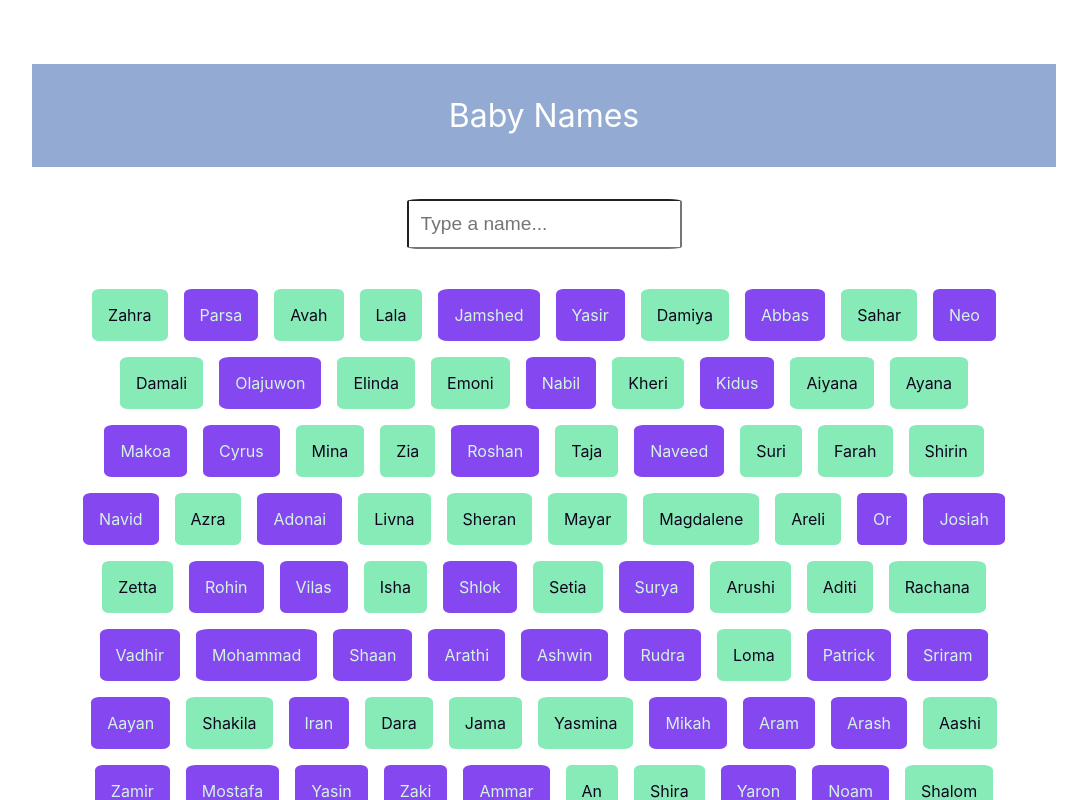
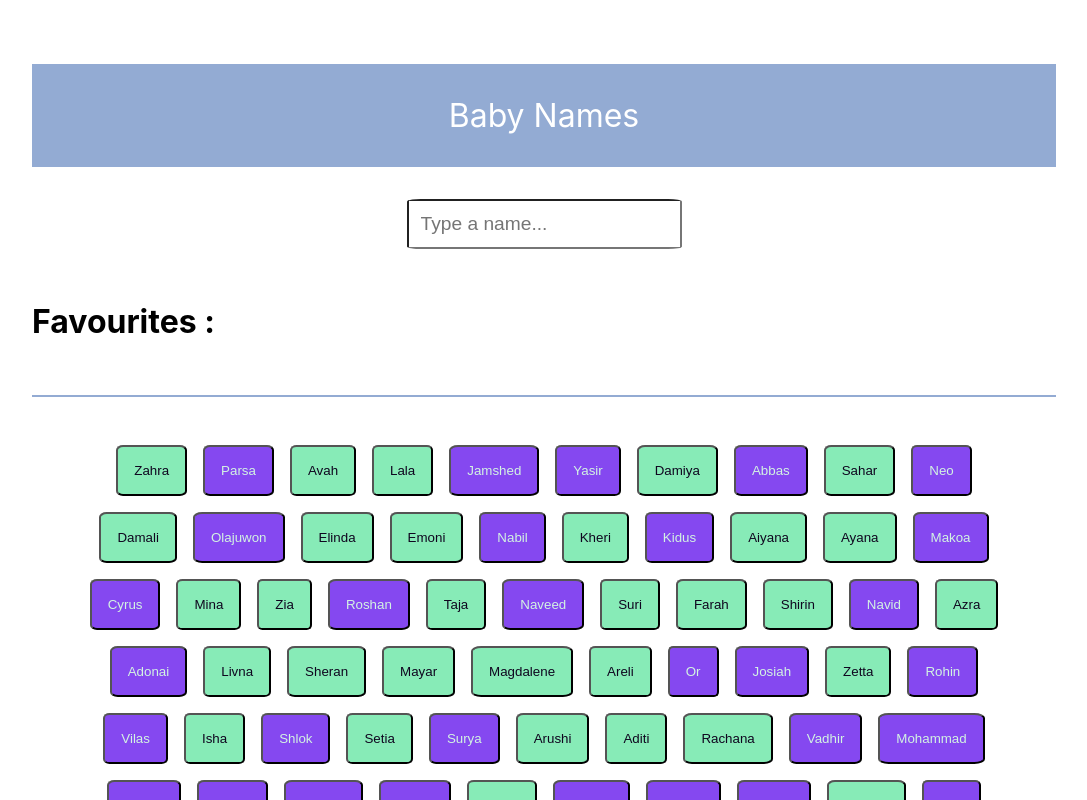
Before and after one commit to nirmeet-baweja/baby-names-react, a React (Create React App) app: page / in a window 1280 px wide. Shown: the top 800 px of the page, without its empty margins (96-1183 px from the left). Built offline with nearby package versions, Linux system fonts and the light colour scheme.

Commit message:
Level 3 Completed

```diff
--- a/src/App.css
+++ b/src/App.css
@@ -34,11 +34,26 @@
   border-radius: 5%;
 }
 
+.favourites {
+  width: 100%;
+  margin-top: 2rem;
+  display: flex;
+  flex-wrap: wrap;
+  justify-content: flex-start;
+}
+
 .allBabyNames {
+  width: 100%;
   margin: 2rem;
   display: flex;
   flex-wrap: wrap;
   justify-content: center;
+}
+
+.sectionDivide {
+  width: 100%;
+  border: 1px solid #93abd3;
+  margin-top: 2rem;
 }
 
 .name {
--- a/src/App.js
+++ b/src/App.js
@@ -1,5 +1,6 @@
 import React, { useState } from "react";
 import Search from "./components/Search";
+import Favourites from "./components/Favourites";
 import BabyNamesContainer from "./components/BabyNamesContainer";
 
 import BabyNamesData from "./data/babyNamesData.json";
@@ -7,12 +8,23 @@ import "./App.css";
 
 function App() {
   const [searchValue, setSearchValue] = useState("");
+  const [favourites, setFavourites] = useState([]);
 
   return (
     <div className="App">
       <header className="App-header">Baby Names</header>
       <Search searchValue={searchValue} setSearchValue={setSearchValue} />
-      <BabyNamesContainer namesList={BabyNamesData} searchValue={searchValue} />
+      <Favourites
+        namesList={BabyNamesData}
+        favourites={favourites}
+        setFavourites={setFavourites}
+      />
+      <BabyNamesContainer
+        namesList={BabyNamesData}
+        searchValue={searchValue}
+        favourites={favourites}
+        setFavourites={setFavourites}
+      />
     </div>
   );
 }
--- a/src/components/BabyName.js
+++ b/src/components/BabyName.js
@@ -1,9 +1,19 @@
 import React from "react";
 
-const BabyName = ({ babyName }) => {
+const BabyName = ({ nameEntry, onItemClick }) => {
   let cssClass = "";
-  babyName.sex === "f" ? (cssClass = "female") : (cssClass = "male");
-  return <span className={cssClass + " name"}>{babyName.name}</span>;
+  nameEntry.sex === "f" ? (cssClass = "female") : (cssClass = "male");
+  return (
+    <button
+      className={cssClass + " name"}
+      key={nameEntry.id}
+      onClick={() => {
+        onItemClick(nameEntry.id);
+      }}
+    >
+      {nameEntry.name}
+    </button>
+  );
 };
 
 export default BabyName;
--- a/src/components/BabyNamesContainer.js
+++ b/src/components/BabyNamesContainer.js
@@ -1,16 +1,26 @@
 import React from "react";
-import BabyName from "./BabyName";
+// import BabyName from "./BabyName";
+import NameList from "./NameList";
 
-const BabyNamesContainer = ({ namesList, searchValue }) => {
-  const filteredNames = namesList.filter((entry) =>
-    entry.name.toLowerCase().includes(searchValue.toLowerCase())
-  );
+const BabyNamesContainer = ({
+  namesList,
+  searchValue,
+  favourites,
+  setFavourites,
+}) => {
+  const filteredNames = namesList
+    .filter((entry) =>
+      entry.name.toLowerCase().includes(searchValue.toLowerCase())
+    )
+    .filter((entry) => !favourites.includes(entry.id));
+
+  const addToFavourites = (id) => {
+    setFavourites([...favourites, id]);
+  };
 
   return (
     <div className="allBabyNames">
-      {filteredNames.map((name) => (
-        <BabyName babyName={name} key={name.id} />
-      ))}
+      <NameList nameList={filteredNames} onItemClick={addToFavourites} />
     </div>
   );
 };
--- /dev/null
+++ b/src/components/Favourites.js
@@ -0,0 +1,21 @@
+import React from "react";
+import NameList from "./NameList";
+
+const Favourites = ({ namesList, favourites, setFavourites }) => {
+  const favouriteNames = namesList.filter((nameEntry) =>
+    favourites.includes(nameEntry.id)
+  );
+
+  const removeFromFavourites = (id) => {
+    setFavourites(favourites.filter((value) => value !== id));
+  };
+  return (
+    <div className="favourites">
+      <h1>Favourites : </h1>
+      <NameList nameList={favouriteNames} onItemClick={removeFromFavourites} />
+      <hr className="sectionDivide" />
+    </div>
+  );
+};
+
+export default Favourites;
--- /dev/null
+++ b/src/components/NameList.js
@@ -0,0 +1,18 @@
+import React from "react";
+import BabyName from "./BabyName";
+
+const NameList = ({ nameList, onItemClick }) => {
+  return (
+    <>
+      {nameList.map((nameEntry) => (
+        <BabyName
+          nameEntry={nameEntry}
+          onItemClick={onItemClick}
+          key={nameEntry.id}
+        />
+      ))}
+    </>
+  );
+};
+
+export default NameList;
```
